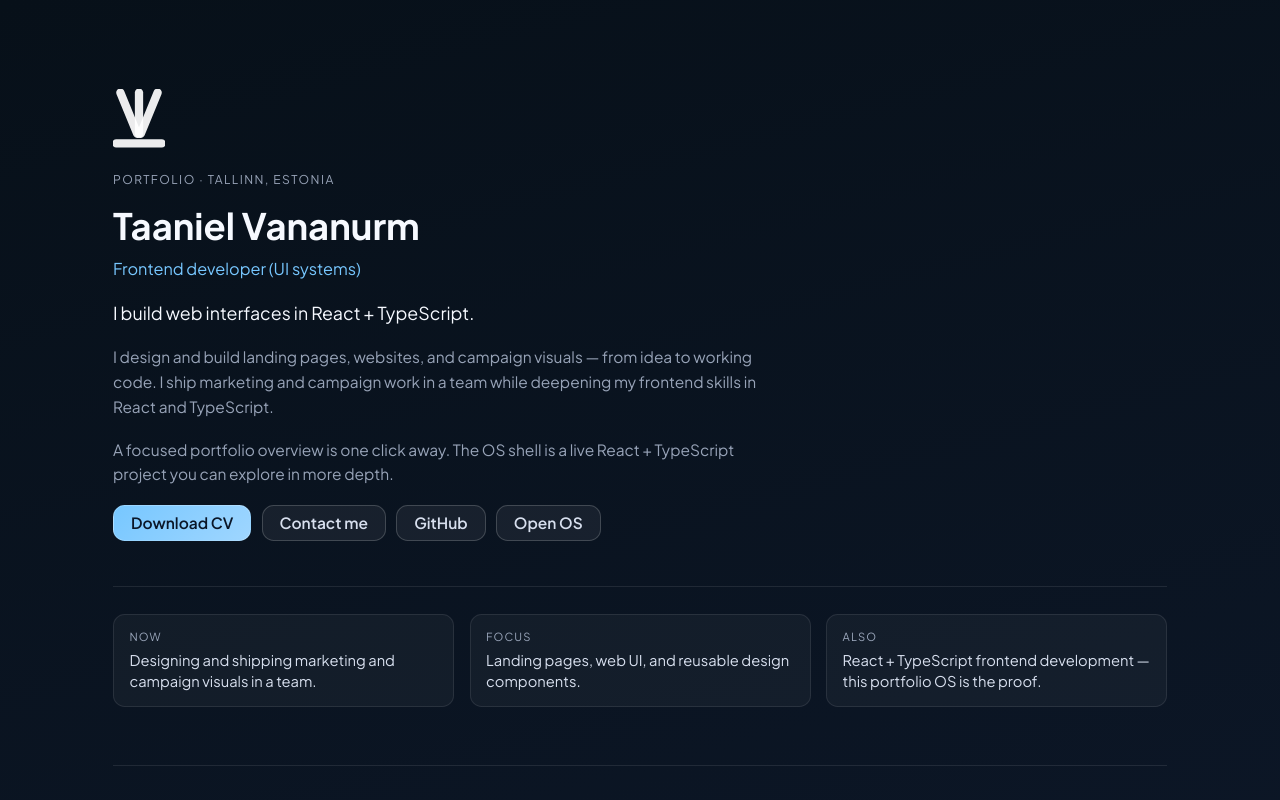
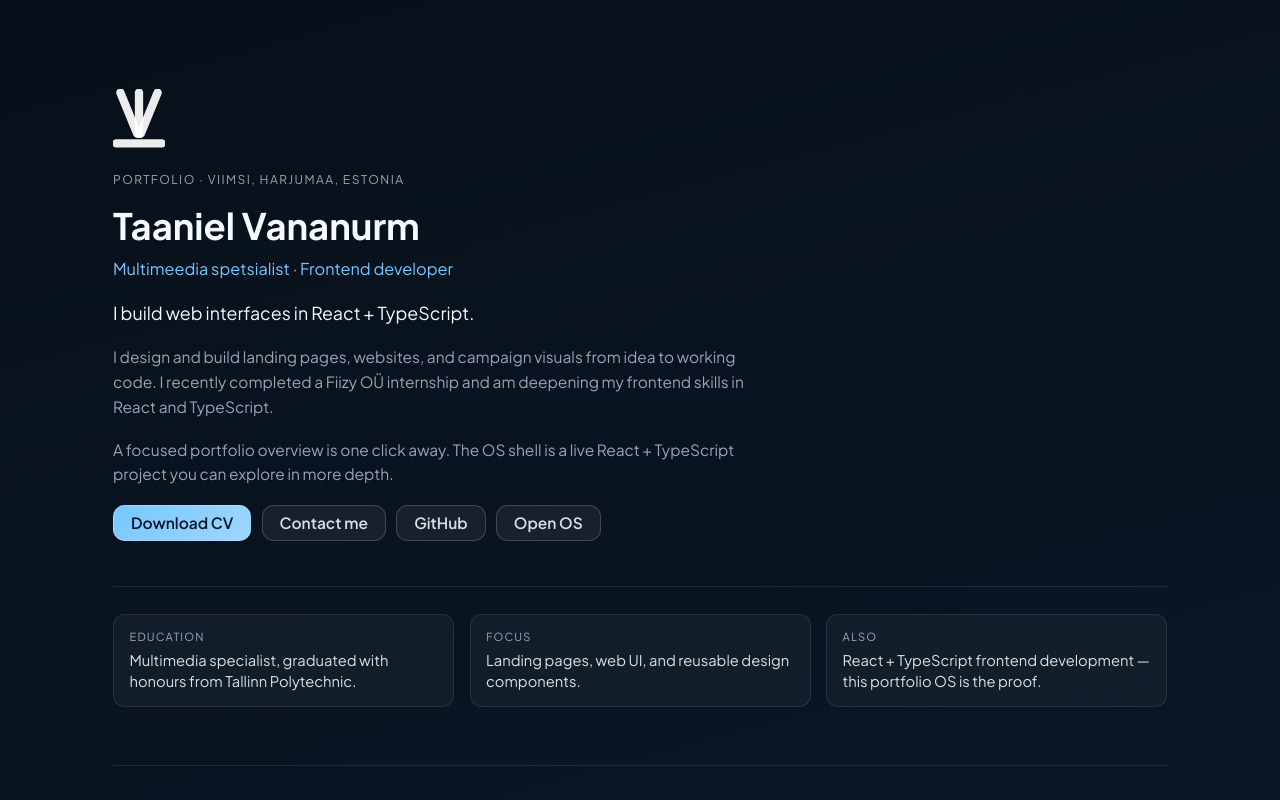
Before and after one commit to Taan1el/taaniel-portfolio-os, a React (Vite) app: page /portfolio in a window 1280 px wide. Shown: the top 800 px of the page. Built offline with nearby package versions, Linux system fonts and the light colour scheme.

Commit message:
Refresh CV and portfolio

```diff
--- a/src/components/apps/projects-app.tsx
+++ b/src/components/apps/projects-app.tsx
@@ -1,7 +1,7 @@
 import { ExternalLink, FileText, FolderOpen, Image as ImageIcon } from "lucide-react";
 import { AppContent, AppScaffold } from "@/components/apps/app-layout";
 import { portfolioBuilt } from "@/data/portfolio-built";
-import { featuredProjects } from "@/data/portfolio";
+import { codeProjects, featuredProjects } from "@/data/portfolio";
 import { openFileSystemPath } from "@/lib/launchers";
 import { getImageFileMetaFromUrl } from "@/lib/image-path";
 import { useFileSystemStore } from "@/stores/filesystem-store";
@@ -25,9 +25,9 @@ export function ProjectsApp({ window }: AppComponentProps) {
         <section className="section-headline">
           <div>
             <p className="eyebrow">Featured work</p>
-            <h1>Campaign design + frontend development</h1>
+            <h1>Campaign design, frontend, and product builds</h1>
             <p className="lead">
-              Three campaign projects followed by how this portfolio OS is built — each with the same structure: what the problem was, what decisions were made, and what shipped.
+              Production campaign work, selected GitHub builds, and the portfolio OS itself. Each project explains the problem, decisions, and delivered result.
             </p>
           </div>
         </section>
@@ -165,6 +165,47 @@ export function ProjectsApp({ window }: AppComponentProps) {
 
         <section className="section-headline" style={{ marginTop: "2rem" }}>
           <div>
+            <p className="eyebrow">Selected GitHub builds</p>
+            <h2>Full-stack projects</h2>
+            <p className="lead">
+              Two projects selected for clear scope, credible technical depth, and reviewable source code.
+            </p>
+          </div>
+        </section>
+
+        <div className="project-card-grid">
+          {codeProjects.map((project) => (
+            <article key={project.id} className="project-showcase">
+              <div className="project-showcase__body">
+                <div>
+                  <p className="eyebrow">{project.type}</p>
+                  <h2>{project.title}</h2>
+                  <p>{project.description}</p>
+                </div>
+                <div className="action-row">
+                  <a className="pill-button" href={project.repoUrl} target="_blank" rel="noreferrer">
+                    <ExternalLink size={15} />
+                    GitHub
+                  </a>
+                  {project.liveUrl ? (
+                    <a className="pill-button" href={project.liveUrl} target="_blank" rel="noreferrer">
+                      <ExternalLink size={15} />
+                      Live
+                    </a>
+                  ) : null}
+                </div>
+                <div className="token-list">
+                  {project.stack.map((item) => (
+                    <span key={item}>{item}</span>
+                  ))}
+                </div>
+              </div>
+            </article>
+          ))}
+        </div>
+
+        <section className="section-headline" style={{ marginTop: "2rem" }}>
+          <div>
             <p className="eyebrow">Engineering</p>
             <h2>{portfolioBuilt.headline}</h2>
             <p className="lead">{portfolioBuilt.architectureSummary}</p>
--- a/src/components/recruiter/recruiter-view.tsx
+++ b/src/components/recruiter/recruiter-view.tsx
@@ -3,6 +3,7 @@ import { Link } from "react-router-dom";
 import { portfolioBuilt } from "@/data/portfolio-built";
 import { classicPortfolio } from "@/data/classic-portfolio";
 import {
+  codeProjects,
   getResumeDownloadUrls,
   landingCopy,
   liveDemoUrl,
@@ -152,6 +153,37 @@ export function RecruiterView() {
           </ul>
         </section>
 
+        <section className={styles.section} aria-labelledby="github-builds-heading">
+          <p className={styles.eyebrow}>Selected GitHub builds</p>
+          <h2 id="github-builds-heading">Full-stack projects with clear technical scope.</h2>
+          <div className={styles.grid}>
+            {codeProjects.map((project) => (
+              <article key={project.id} className={styles.card}>
+                <div className={styles.cardBody}>
+                  <p className={styles.eyebrow}>{project.type}</p>
+                  <h3>{project.title}</h3>
+                  <p className={styles.meta}>{project.description}</p>
+                  <div className={styles.stack}>
+                    {project.stack.map((item) => (
+                      <span key={item}>{item}</span>
+                    ))}
+                  </div>
+                  <div className={styles.links}>
+                    <a href={project.repoUrl} target="_blank" rel="noreferrer">
+                      View source on GitHub
+                    </a>
+                    {project.liveUrl ? (
+                      <a href={project.liveUrl} target="_blank" rel="noreferrer">
+                        Open live project
+                      </a>
+                    ) : null}
+                  </div>
+                </div>
+              </article>
+            ))}
+          </div>
+        </section>
+
         <section className={styles.section} aria-labelledby="about-heading">
           <p className={styles.eyebrow}>{classicPortfolio.about.eyebrow}</p>
           <h2 id="about-heading">{classicPortfolio.about.title}</h2>
--- a/src/data/classic-portfolio.ts
+++ b/src/data/classic-portfolio.ts
@@ -9,16 +9,16 @@ export const classicPortfolio = {
     eyebrow: "Frontend developer (UI systems)",
     headline: "I build web interfaces in React + TypeScript.",
     intro:
-      "I design and build landing pages, websites, and campaign visuals — from idea to working code. I ship marketing and campaign work in a team while deepening my frontend skills in React and TypeScript.",
+      "I design and build landing pages, websites, and campaign visuals from idea to working code. I recently completed a Fiizy OÜ internship and am deepening my frontend skills in React and TypeScript.",
   },
   proof: [
-    { label: "Now", text: "Designing and shipping marketing and campaign visuals in a team." },
+    { label: "Education", text: "Multimedia specialist, graduated with honours from Tallinn Polytechnic." },
     { label: "Focus", text: "Landing pages, web UI, and reusable design components." },
     { label: "Also", text: "React + TypeScript frontend development — this portfolio OS is the proof." },
   ],
   featured: {
     eyebrow: "Selected work",
-    title: "My 3 most recent projects.",
+    title: "Campaign work from Fiizy OÜ.",
   },
   projects: [
     {
@@ -71,7 +71,7 @@ export const classicPortfolio = {
     eyebrow: "About",
     title: "Clear design, strong hierarchy, and fast execution.",
     intro:
-      "I'm a frontend developer and web designer based in Tallinn, Estonia. I build landing pages, websites, and campaign visuals from concept to code. I studied at Tallinn Polytechnic and gained hands-on experience at Fiizy OÜ, working on marketing and email campaign visuals.",
+      "I'm a multimedia specialist and frontend developer based in Viimsi, Estonia. I build landing pages, websites, and campaign visuals from concept to code. I graduated with honours from Tallinn Polytechnic and completed a Fiizy OÜ internship, creating marketing and email campaign visuals for international finance partners.",
     focusHeading: "What I do",
     focus:
       "I design and build landing pages, websites, and campaign visuals where the message needs to be immediate and easy to understand.",
--- a/src/data/portfolio.ts
+++ b/src/data/portfolio.ts
@@ -3,15 +3,15 @@ import type { DesktopEntry, FeaturedProject, SocialLink, ThemePreset } from "@/t
 
 export const profile = {
   name: "Taaniel Vananurm",
-  role: "Frontend developer (UI systems)",
+  role: "Multimeedia spetsialist · Frontend developer",
   shortRole: "Frontend developer",
-  location: "Tallinn, Estonia",
-  headline: "I design and build web interfaces — marketing pages, campaign visuals, and frontend systems.",
+  location: "Viimsi, Harjumaa, Estonia",
+  headline: "I design and build campaign visuals, web interfaces, and frontend systems.",
   intro:
-    "I ship responsive web UI and campaign designs. This portfolio is also a live code sample: a browser-based desktop built with React and TypeScript, with a window manager and a virtual filesystem you can browse.",
+    "I am a multimedia specialist who designs and builds responsive web UI and campaign work. This portfolio is also a live code sample: a browser-based desktop built with React and TypeScript, with a window manager and a virtual filesystem you can browse.",
   current:
-    "I design and ship marketing and campaign visuals in a team while building stronger frontend skills in React and TypeScript — this portfolio OS is the main proof of that.",
-  availability: "Open to junior and mid-level frontend roles.",
+    "I completed a marketing and web internship at Fiizy OÜ, creating campaign visuals and HTML/CSS email assets for international finance partners across multiple markets. I am now building deeper frontend experience in React and TypeScript.",
+  availability: "Open to junior frontend, web design, and digital marketing roles.",
   email: "mailto:Taaniel.vananurm@gmail.com",
   emailText: "Taaniel.vananurm@gmail.com",
   phone: "tel:+37258948814",
@@ -51,12 +51,14 @@ export const skills = [
   "Component architecture",
   "Zustand",
   "Vite",
+  "Next.js",
+  "Python / Starlette",
 ];
 
 export const quickStats = [
   { label: "Focus", value: "Web UI, campaign design, design-to-code" },
-  { label: "Education", value: "Tallinn Polytechnic" },
-  { label: "Work context", value: "Marketing and email campaign production" },
+  { label: "Education", value: "Multimeedia spetsialist (kiitusega), Tallinna Polütehnikum" },
+  { label: "Work context", value: "Fiizy OÜ internship: international campaign and email production" },
   { label: "This portfolio OS", value: "React + TypeScript, window manager, virtual filesystem" },
 ];
 
@@ -80,6 +82,28 @@ export const socialLinks: SocialLink[] = [
   {
     label: "Dribbble",
     url: "https://dribbble.com/taaniel-vananurm",
+  },
+];
+
+export const codeProjects = [
+  {
+    id: "slow-pour",
+    title: "Slow Pour",
+    type: "Full-stack final project",
+    description:
+      "A production-style web project combining frontend work with an Express backend, database layer, and automated browser, accessibility, and integration checks.",
+    stack: ["HTML/CSS/JavaScript", "Express", "Database", "GitHub Pages", "Testing"],
+    repoUrl: "https://github.com/Taan1el/Multimeedia_eksam",
+    liveUrl: "https://taan1el.github.io/Multimeedia_eksam/",
+  },
+  {
+    id: "adcraft-ai",
+    title: "AdCraft AI",
+    type: "Full-stack AI tool",
+    description:
+      "A tool for critiquing static ad creatives with measurable image signals, structured recommendations, and an optional LLM layer validated against a strict JSON schema.",
+    stack: ["Next.js", "TypeScript", "Python", "Starlette", "Pillow", "LLM APIs"],
+    repoUrl: "https://github.com/Taan1el/AdCraft",
   },
 ];
 
```
Also changed, not shown: 2 other files (tests, documents, lock files or other folders).
